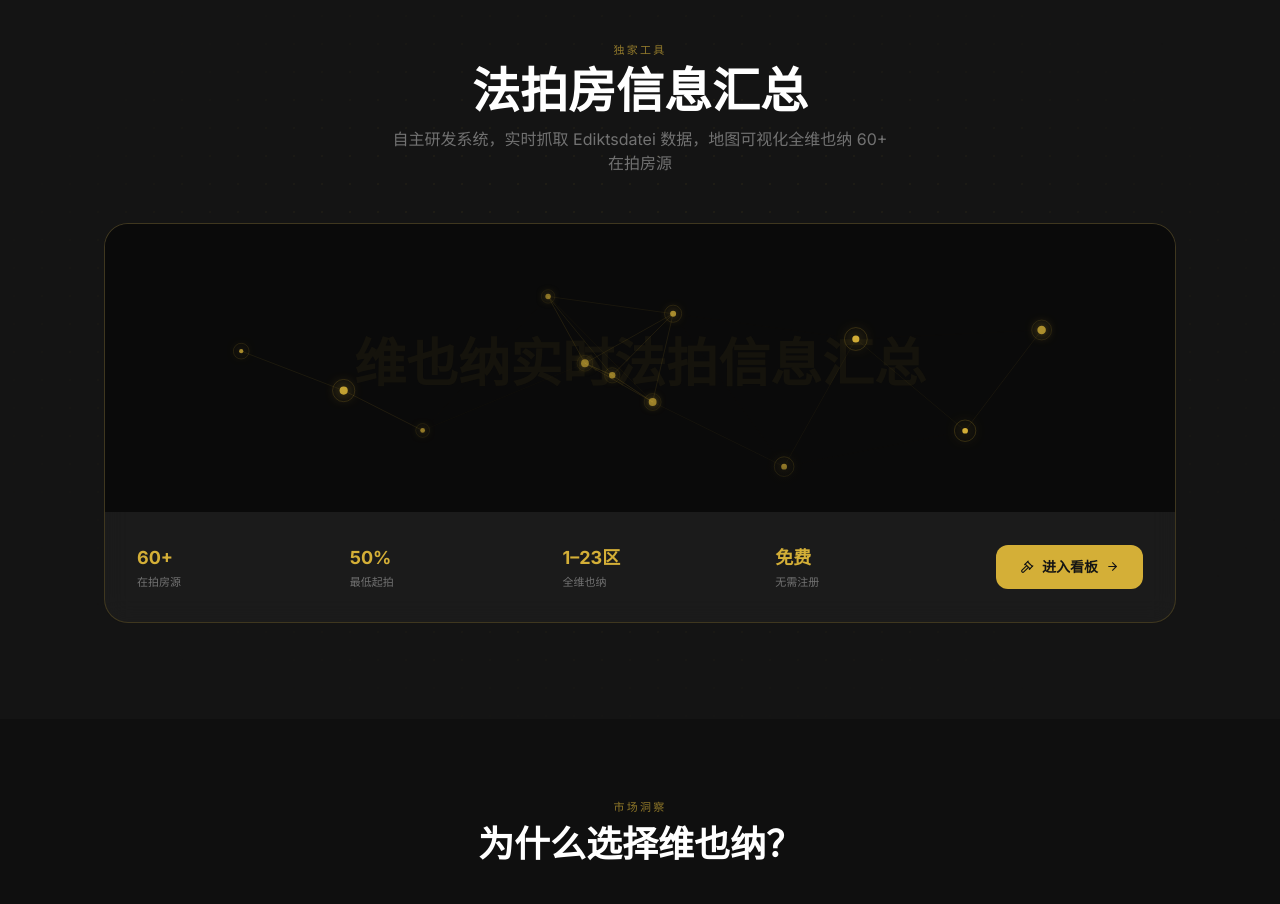
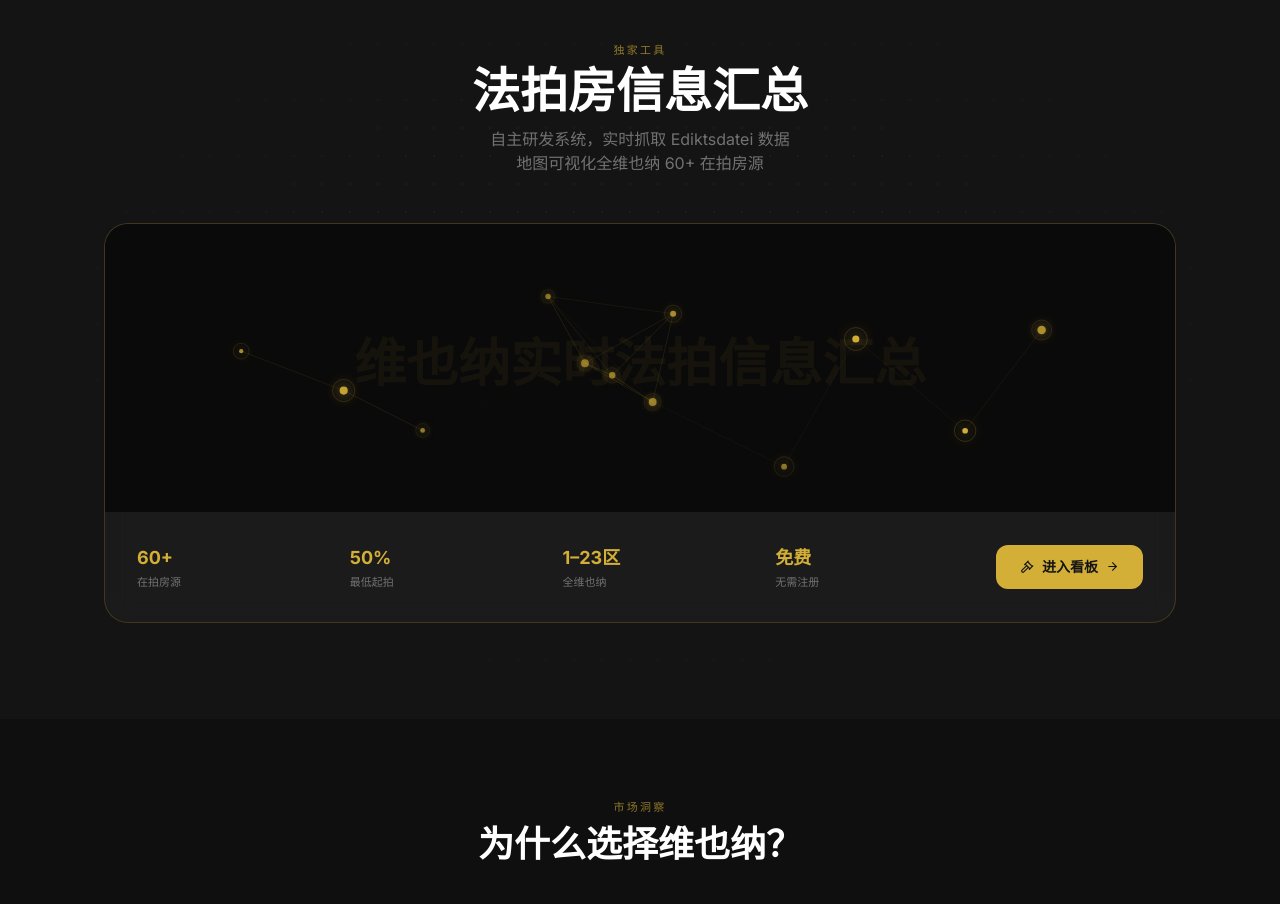
Before and after one commit to luuucca/vienna-auction-dashboard, a React (Vite) app: page / in a window 1280 px wide. Shown: the part 1540-2444 px from the top of the page. Built offline with nearby package versions, Linux system fonts and the light colour scheme.

Commit message:
Break auction subtitle: 地图可视化 on new line

```diff
--- a/src/pages/HomePage.tsx
+++ b/src/pages/HomePage.tsx
@@ -407,7 +407,8 @@ export default function HomePage() {
             <p className="text-[11px] tracking-[0.2em] uppercase mb-2" style={{ color: 'rgba(212,175,55,0.65)' }}>独家工具</p>
             <h2 className="text-4xl sm:text-5xl font-bold text-white mb-3">法拍房信息汇总</h2>
             <p className="text-base max-w-lg mx-auto" style={{ color: 'rgba(255,255,255,0.4)' }}>
-              自主研发系统，实时抓取 Ediktsdatei 数据，地图可视化全维也纳 60+ 在拍房源
+              自主研发系统，实时抓取 Ediktsdatei 数据<br />
+              地图可视化全维也纳 60+ 在拍房源
             </p>
           </motion.div>
 
```
